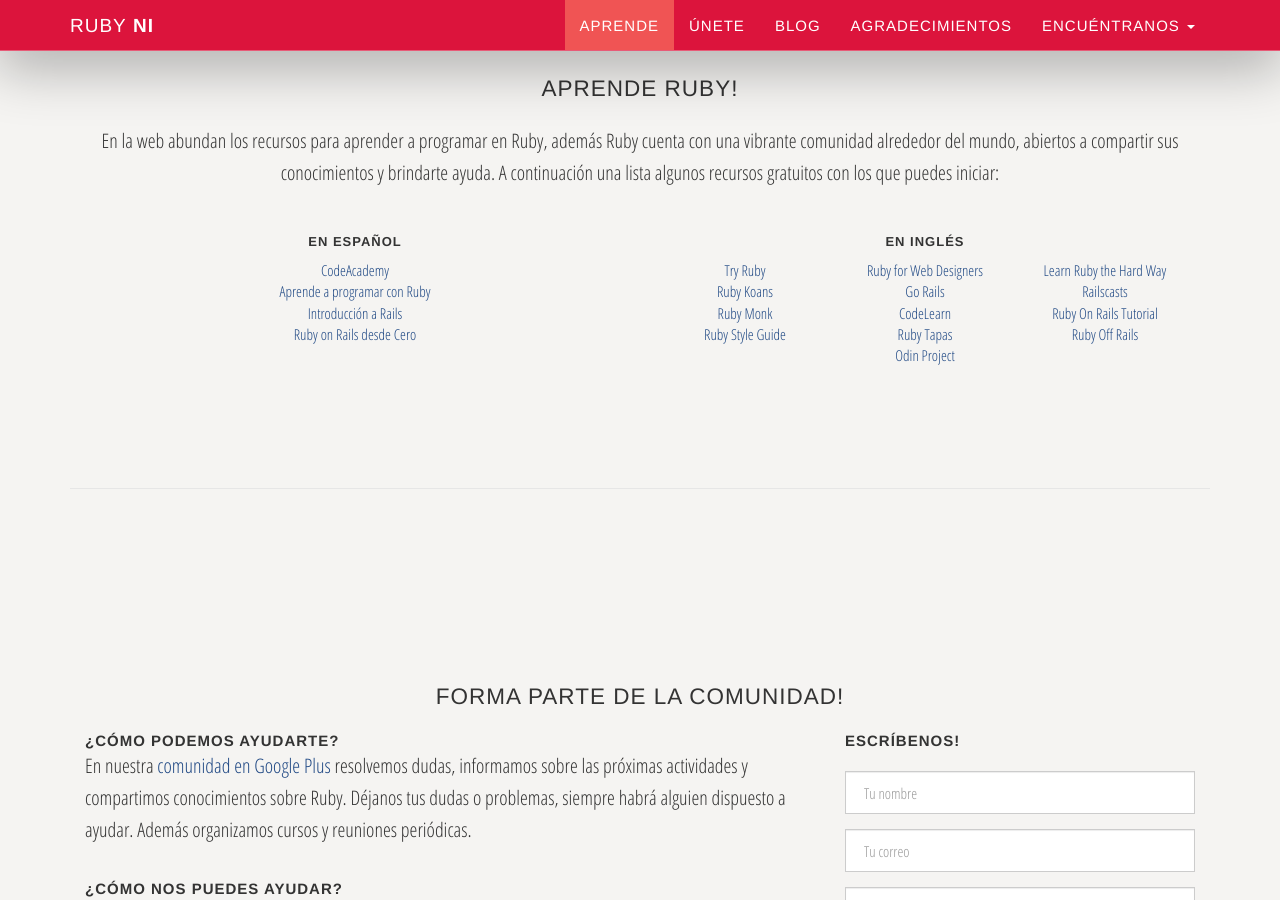
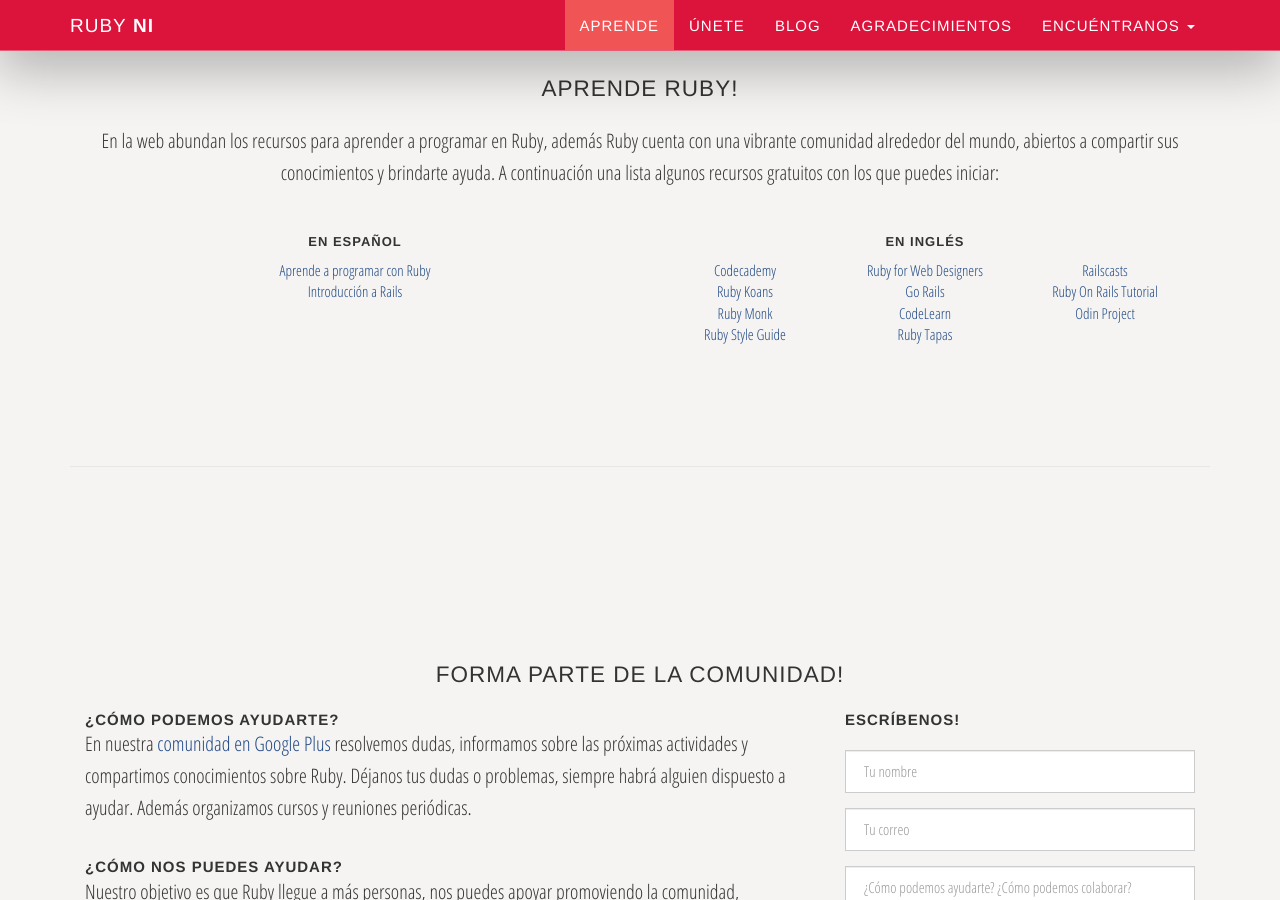
Before and after one commit to rubyni/rubyni.github.com, a Jekyll site: the page built from index.html, in a window 1280 px wide and 900 px high, scrolled down 863 px. Built offline with Jekyll 4.4.1, drawn with Linux system fonts in a browser that asks for light colours.

Commit message:
Remove broken links from courses. Update some of them (codecademy and odin project are on different url now).

```diff
--- a/_includes/learn-section.html
+++ b/_includes/learn-section.html
@@ -7,10 +7,8 @@
         <h6 class="text-center">En Español</h6>
 
         <ul>
-            <li><a href="http://www.codecademy.com/es/tracks/ruby-traduccion-al-espanol-america-latina-clone" target="_blank">CodeAcademy</a></li>
           <li><a href="http://rubysur.org/aprende.a.programar/" target="_blank">Aprende a programar con Ruby</a></li>
           <li><a href="http://rubysur.org/introduccion.a.rails/" target="_blank">Introducción a Rails</a></li>
-            <li><a href="http://codehero.co/series/ruby-on-rails-desde-cero/">Ruby on Rails desde Cero</a></li>
         </ul>
     </div>
 
@@ -19,7 +17,7 @@
 
       <ul>
         <div class="col-md-4">
-                <li><a href="http://tryruby.org/" target="_blanck">Try Ruby</a></li>
+                <li><a href="https://www.codecademy.com/learn/learn-ruby" target="_blank">Codecademy</a></li>
                 <li><a href="http://rubykoans.com/" target="_blank">Ruby Koans</a></li>
                 <li><a href="http://rubymonk.com/" target="_blank">Ruby Monk</a> </li>
                 <li><a href="http://github.com/bbatsov/ruby-style-guide" target="_blank">Ruby Style Guide</a></li>
@@ -29,13 +27,11 @@
                 <li><a href="https://gorails.com" target="_blank">Go Rails</a> </li>
                 <li><a href="http://www.codelearn.org/ruby-on-rails-tutorial" target="_blank">CodeLearn</a></li>
                 <li><a href="http://www.rubytapas.com/" target="_blank">Ruby Tapas</a></li>
-                <li><a href="http://www.theodinproject.com/ruby-programming/" target="_blank">Odin Project</a></li>
               </div>
               <div class="col-md-4">
-                <li><a href="http://ruby.learncodethehardway.org/" target="_blank">Learn Ruby the Hard Way</a></li>
                 <li><a href="http://railscasts.com/" target="_blank">Railscasts</a></li>
                 <li><a href="https://www.railstutorial.org/book" target="_blank">Ruby On Rails Tutorial </a></li>
-                <li><a href="https://rubyoffrails.com/" target="_blank">Ruby Off Rails </a></li>
+                <li><a href="https://www.theodinproject.com/tracks/1" target="_blank">Odin Project</a></li>
             </div>
         </ul>
     </div>
```
Lines whose indentation alone changed are shown as unchanged.
